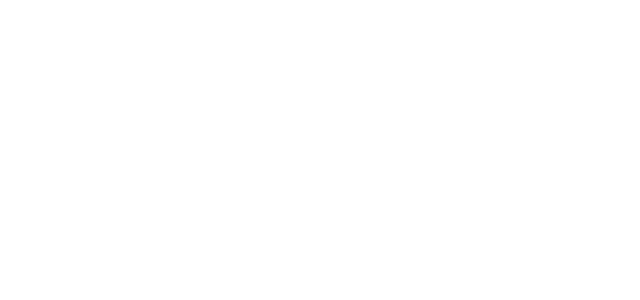
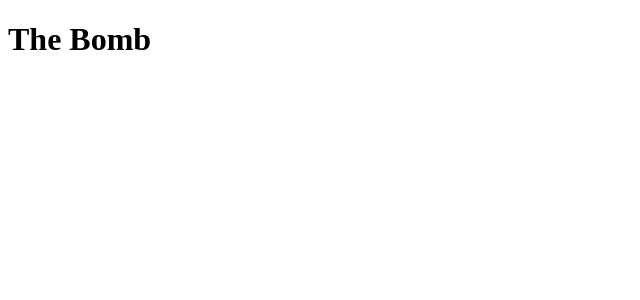
Before and after one commit to robbie-carragher/robbie-carragher-brainflix, a React (Vite) app: page / in a window 1280 px wide. Shown: the top 300 px of the page, without its empty margins (0-640 px from the left). Built offline with nearby package versions, Linux system fonts and the light colour scheme.

Commit message:
Testing the feature branch

```diff
--- a/src/App.jsx
+++ b/src/App.jsx
@@ -1,3 +1,6 @@
+import Header from './components/Header/Header'
+
+
 
 import './App.scss'
 
@@ -6,7 +9,7 @@
 
   return (
     <>
-
+  <Header/>
     </>
   )
 }
--- /dev/null
+++ b/src/components/Header/Header.jsx
@@ -0,0 +1,12 @@
+
+
+const Header = () => {
+    return (
+
+<h1>The Bomb</h1>
+
+
+    )
+}
+
+export default Header;
```
Also changed, not shown: src/components/Header.scss (added).
